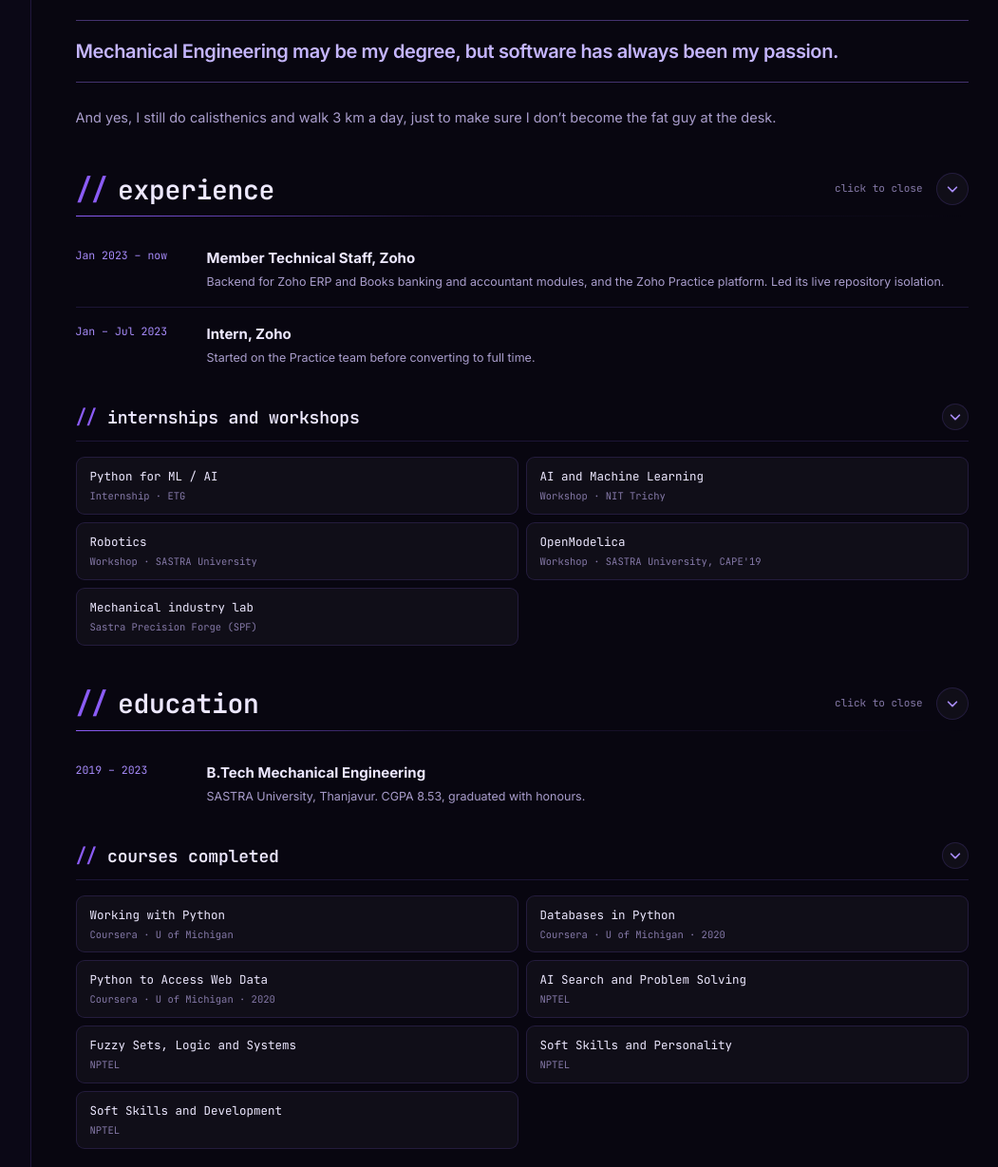
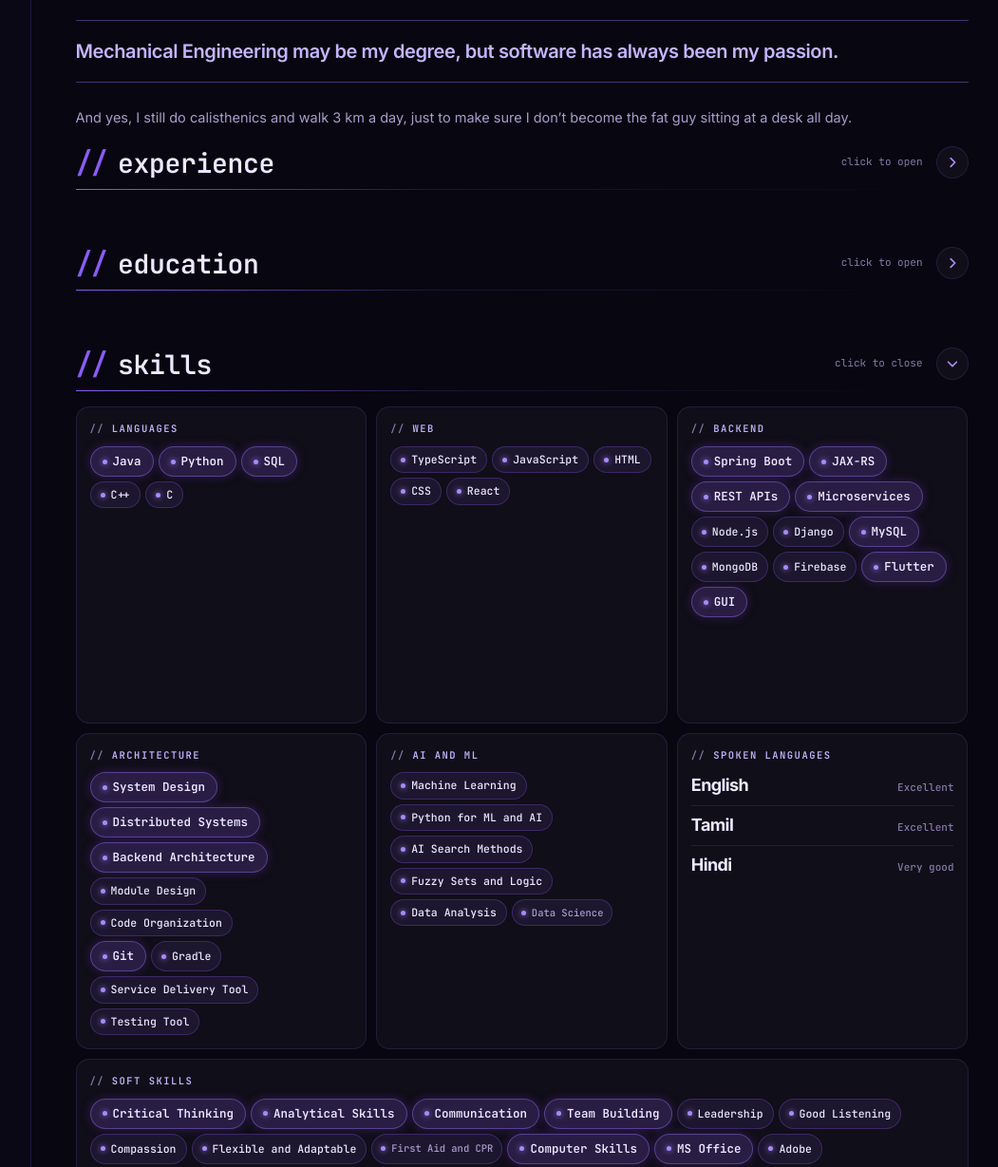
Before and after one commit to KalyanRaj08/kalyanraj08.github.io, a plain HTML site: page about.html in a window 1280 px wide. Shown: the part 841-2070 px from the top of the page at 95% size, without its empty margins (199-1250 px from the left). Drawn offline with Linux system fonts and the light colour scheme.

Commit message:
Minor Fixes

```diff
--- a/about.html
+++ b/about.html
@@ -101,23 +101,18 @@
             <p>Even while studying Mechanical Engineering, I never stopped coding. Beyond my classes, I taught myself Python, Java, Flutter, Django, GUI development, and more. During COVID, I even joined programming courses meant for my CS and ECE friends using their accounts. Thankfully, online classes didn’t make it too obvious who was attending!</p>
             <p>Eventually, I realized that software was where my passion truly belonged. Today, I’m an Application Developer at Zoho, working with Java, MySQL, REST APIs, backend systems, and enterprise applications.</p>
             <blockquote class="pull">Mechanical Engineering may be my degree, but software has always been my passion.</blockquote>
-            <p>And yes, I still do calisthenics and walk 3 km a day, just to make sure I don’t become the fat guy at the desk.</p>
-          </div>
-          </div></div></div>
-        </section>
-
-        <section class="block fold" id="experience">
-          <button class="fold-btn" type="button" id="h-experience" aria-expanded="true" aria-controls="b-experience">
+            <p>And yes, I still do calisthenics and walk 3 km a day, just to make sure I don’t become the fat guy sitting at a desk all day.      <section class="block fold closed" id="experience">
+          <button class="fold-btn" type="button" id="h-experience" aria-expanded="false" aria-controls="b-experience">
             <span class="fold-title"><span class="slash">//</span><span class="fold-name">experience</span></span>
-            <span class="fold-hint">click to close</span><span class="chev" aria-hidden="true"><svg viewBox="0 0 16 16" fill="none" stroke="currentColor" stroke-width="2" stroke-linecap="round" stroke-linejoin="round"><path d="M3 6l5 5 5-5"/></svg></span>
+            <span class="fold-hint">click to open</span><span class="chev" aria-hidden="true"><svg viewBox="0 0 16 16" fill="none" stroke="currentColor" stroke-width="2" stroke-linecap="round" stroke-linejoin="round"><path d="M3 6l5 5 5-5"/></svg></span>
           </button>
           <div class="fold-body" id="b-experience" role="region" aria-labelledby="h-experience"><div><div class="fold-inner">
           <div>
             <div class="tl-item"><span class="tl-when">Jan 2023 – now</span><div><h3>Member Technical Staff, Zoho</h3><p>Backend for Zoho ERP and Books banking and accountant modules, and the Zoho Practice platform. Led its live repository isolation.</p></div></div>
             <div class="tl-item"><span class="tl-when">Jan – Jul 2023</span><div><h3>Intern, Zoho</h3><p>Started on the Practice team before converting to full time.</p></div></div>
           </div>
-<section class="fold sub" id="internships">
-          <button class="fold-btn" type="button" id="h-internships" aria-expanded="true" aria-controls="b-internships">
+<section class="fold sub closed" id="internships">
+          <button class="fold-btn" type="button" id="h-internships" aria-expanded="false" aria-controls="b-internships">
             <span class="fold-title"><span class="slash">//</span><span class="fold-name">internships and workshops</span></span>
             <span class="chev" aria-hidden="true"><svg viewBox="0 0 16 16" fill="none" stroke="currentColor" stroke-width="2" stroke-linecap="round" stroke-linejoin="round"><path d="M3 6l5 5 5-5"/></svg></span>
           </button>
@@ -134,17 +129,17 @@
           </div></div></div>
         </section>
 
-        <section class="block fold" id="education">
-          <button class="fold-btn" type="button" id="h-education" aria-expanded="true" aria-controls="b-education">
+        <section class="block fold closed" id="education">
+          <button class="fold-btn" type="button" id="h-education" aria-expanded="false" aria-controls="b-education">
             <span class="fold-title"><span class="slash">//</span><span class="fold-name">education</span></span>
-            <span class="fold-hint">click to close</span><span class="chev" aria-hidden="true"><svg viewBox="0 0 16 16" fill="none" stroke="currentColor" stroke-width="2" stroke-linecap="round" stroke-linejoin="round"><path d="M3 6l5 5 5-5"/></svg></span>
+            <span class="fold-hint">click to open</span><span class="chev" aria-hidden="true"><svg viewBox="0 0 16 16" fill="none" stroke="currentColor" stroke-width="2" stroke-linecap="round" stroke-linejoin="round"><path d="M3 6l5 5 5-5"/></svg></span>
           </button>
           <div class="fold-body" id="b-education" role="region" aria-labelledby="h-education"><div><div class="fold-inner">
           <div>
             <div class="tl-item"><span class="tl-when">2019 – 2023</span><div><h3>B.Tech Mechanical Engineering</h3><p>SASTRA University, Thanjavur. CGPA 8.53, graduated with honours.</p></div></div>
           </div>
-<section class="fold sub" id="courses">
-          <button class="fold-btn" type="button" id="h-courses" aria-expanded="true" aria-controls="b-courses">
+<section class="fold sub closed" id="courses">
+          <button class="fold-btn" type="button" id="h-courses" aria-expanded="false" aria-controls="b-courses">
             <span class="fold-title"><span class="slash">//</span><span class="fold-name">courses completed</span></span>
             <span class="chev" aria-hidden="true"><svg viewBox="0 0 16 16" fill="none" stroke="currentColor" stroke-width="2" stroke-linecap="round" stroke-linejoin="round"><path d="M3 6l5 5 5-5"/></svg></span>
           </button>
@@ -172,19 +167,13 @@
           <div class="sk-panels">
             <section class="sk-panel"><h3>Languages</h3><div class="sk-cloud"><span class="sk-tag t3">Java</span><span class="sk-tag t3">Python</span><span class="sk-tag t3">SQL</span><span class="sk-tag t2">C++</span><span class="sk-tag t2">C</span></div></section>
             <section class="sk-panel"><h3>Web</h3><div class="sk-cloud"><span class="sk-tag t2">TypeScript</span><span class="sk-tag t2">JavaScript</span><span class="sk-tag t2">HTML</span><span class="sk-tag t2">CSS</span><span class="sk-tag t2">React</span></div></section>
-            <section class="sk-panel"><h3>Backend</h3><div class="sk-cloud"><span class="sk-tag t3">Spring Boot</span><span class="sk-tag t3">JAX-RS</span><span class="sk-tag t3">REST APIs</span><span class="sk-tag t3">Microservices</span><span class="sk-tag t2">Node.js</span><span class="sk-tag t2">Django</span><span class="sk-tag t1">SMTP</span></div></section>
-            <section class="sk-panel"><h3>Data</h3><div class="sk-cloud"><span class="sk-tag t3">MySQL</span><span class="sk-tag t3">Query Optimization</span><span class="sk-tag t3">Indexing</span><span class="sk-tag t2">MongoDB</span><span class="sk-tag t2">Firebase</span><span class="sk-tag t1">Databases in Python</span></div></section>
-            <section class="sk-panel"><h3>Architecture</h3><div class="sk-cloud"><span class="sk-tag t3">System Design</span><span class="sk-tag t3">Distributed Systems</span><span class="sk-tag t3">Backend Architecture</span><span class="sk-tag t2">Module Design</span><span class="sk-tag t2">Code Organization</span></div></section>
-            <section class="sk-panel"><h3>Delivery</h3><div class="sk-cloud"><span class="sk-tag t3">Live Migrations</span><span class="sk-tag t3">Zero-downtime Releases</span><span class="sk-tag t2">Repository Isolation</span><span class="sk-tag t2">Production Reliability</span></div></section>
-            <section class="sk-panel"><h3>Tooling</h3><div class="sk-cloud"><span class="sk-tag t3">Git</span><span class="sk-tag t2">Gradle</span><span class="sk-tag t2">Detective</span></div></section>
-            <section class="sk-panel"><h3>Mobile</h3><div class="sk-cloud"><span class="sk-tag t3">Flutter</span><span class="sk-tag t2">Full Stack: Flutter + Django</span><span class="sk-tag t1">Python GUI apps</span></div></section>
-            <section class="sk-panel"><h3>AI and ML</h3><div class="sk-cloud"><span class="sk-tag t2">Machine Learning</span><span class="sk-tag t2">Python for ML and AI</span><span class="sk-tag t2">AI Search Methods</span><span class="sk-tag t2">Fuzzy Sets and Logic</span><span class="sk-tag t2">Data Analysis</span><span class="sk-tag t1">Data Science</span><span class="sk-tag t2">Notice AI Integration</span></div></section>
-            <section class="sk-panel"><h3>CAD and simulation</h3><div class="sk-cloud"><span class="sk-tag t2">SolidWorks</span><span class="sk-tag t2">Creo Parametric</span><span class="sk-tag t2">CAD / CAM</span><span class="sk-tag t2">CoppeliaSim</span><span class="sk-tag t1">OpenModelica</span></div></section>
-            <section class="sk-panel"><h3>Robotics and mechanics</h3><div class="sk-cloud"><span class="sk-tag t2">Robotics</span><span class="sk-tag t1">Mechatronics</span><span class="sk-tag t1">Parallel Manipulators</span><span class="sk-tag t1">Precision Manufacturing Lab</span></div></section>
+            <section class="sk-panel"><h3>Backend</h3><div class="sk-cloud"><span class="sk-tag t3">Spring Boot</span><span class="sk-tag t3">JAX-RS</span><span class="sk-tag t3">REST APIs</span><span class="sk-tag t3">Microservices</span><span class="sk-tag t2">Node.js</span><span class="sk-tag t2">Django</span><span class="sk-tag t3">MySQL</span><span class="sk-tag t2">MongoDB</span><span class="sk-tag t2">Firebase</span><span class="sk-tag t3">Flutter</span><span class="sk-tag t3">GUI</span></div></section>
+            <section class="sk-panel"><h3>Architecture</h3><div class="sk-cloud"><span class="sk-tag t3">System Design</span><span class="sk-tag t3">Distributed Systems</span><span class="sk-tag t3">Backend Architecture</span><span class="sk-tag t2">Module Design</span><span class="sk-tag t2">Code Organization</span><div class="sk-cloud"><span class="sk-tag t3">Git</span><span class="sk-tag t2">Gradle</span><span class="sk-tag t2">Service Delivery Tool</span><span class="sk-tag t2">Testing Tool</span></div></section>
+            <section class="sk-panel"><h3>AI and ML</h3><div class="sk-cloud"><span class="sk-tag t2">Machine Learning</span><span class="sk-tag t2">Python for ML and AI</span><span class="sk-tag t2">AI Search Methods</span><span class="sk-tag t2">Fuzzy Sets and Logic</span><span class="sk-tag t2">Data Analysis</span><span class="sk-tag t1">Data Science</span></div></section>
             <section class="sk-panel spoken"><h3>Spoken languages</h3><div class="sk-speak"><div>English<small>Excellent</small></div><div>Tamil<small>Excellent</small></div><div>Hindi<small>Very good</small></div></div></section>
           </div>
           <div class="sk-wide">
-            <section class="sk-panel wide"><h3>Soft skills</h3><div class="sk-cloud"><span class="sk-tag t3">Critical Thinking</span><span class="sk-tag t3">Analytical Skills</span><span class="sk-tag t3">Communication</span><span class="sk-tag t3">Team Building</span><span class="sk-tag t2">Leadership</span><span class="sk-tag t2">Good Listening</span><span class="sk-tag t2">Compassion</span><span class="sk-tag t2">Flexible and Adaptable</span><span class="sk-tag t2">Basic Math</span><span class="sk-tag t1">First Aid and CPR</span><span class="sk-tag t3">Computer Skills</span><span class="sk-tag t3">MS Office</span><span class="sk-tag t2">Photoshop</span><span class="sk-tag t2">Premiere Pro</span><span class="sk-tag t2">Video Editing</span><span class="sk-tag t2">Photo Editing</span></div></section>
+            <section class="sk-panel wide"><h3>Soft skills</h3><div class="sk-cloud"><span class="sk-tag t3">Critical Thinking</span><span class="sk-tag t3">Analytical Skills</span><span class="sk-tag t3">Communication</span><span class="sk-tag t3">Team Building</span><span class="sk-tag t2">Leadership</span><span class="sk-tag t2">Good Listening</span><span class="sk-tag t2">Compassion</span><span class="sk-tag t2">Flexible and Adaptable</span><span class="sk-tag t1">First Aid and CPR</span><span class="sk-tag t3">Computer Skills</span><span class="sk-tag t3">MS Office</span><span class="sk-tag t2">Adobe</span></div></section>
           </div>
           </div></div></div>
         </section>
--- a/style.css
+++ b/style.css
@@ -415,7 +415,7 @@
 .fold-btn:hover .chev { transform: translateY(-2px) scale(1.08); background: rgba(139,92,246,.3); border-color: var(--purple-light); }
 .fold-body { display: grid; grid-template-rows: 1fr; transition: grid-template-rows .3s ease; }
 .fold-body > div { overflow: hidden; min-height: 0; }
-.fold.closed > .fold-body { grid-template-rows: 0fr; }
+.fold.closed > .fold-body { grid-template-rows: 0fr; visibility: hidden; transition: grid-template-rows .3s ease, visibility 0s .3s; }
 .fold-inner { padding-top: 16px; }
 .fold.sub { margin-top: 22px; }
 .fold.sub .slash { font-size: 20px; }
```
